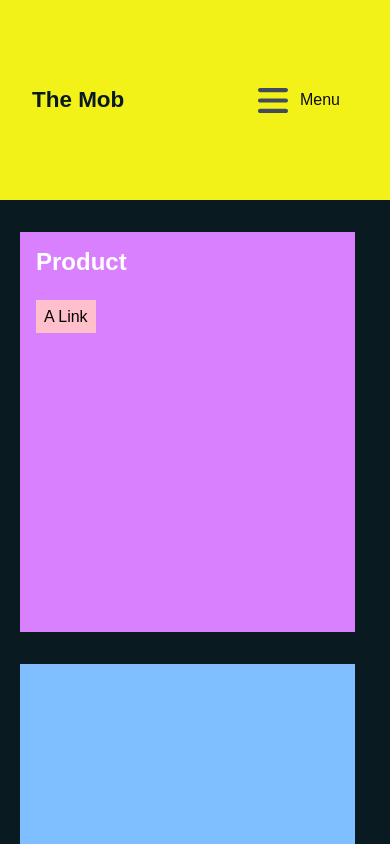
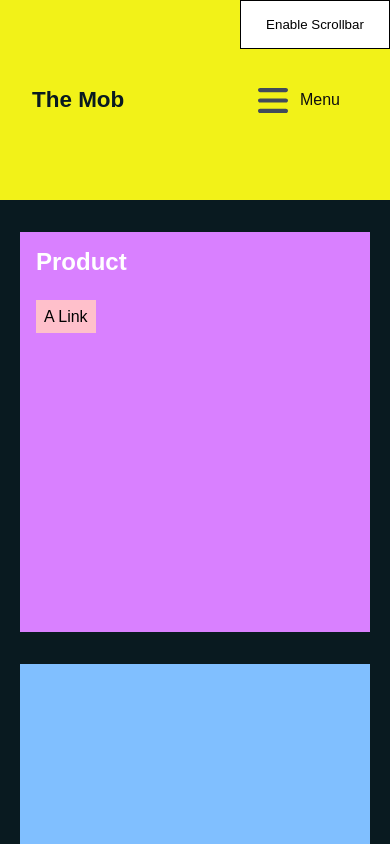
Before and after one commit to siramsay/basic-mobile-menu, a plain HTML site: page index.html in a window 390 px wide. Shown: the top 844 px of the page. Drawn offline with Linux system fonts and the light colour scheme.

Commit message:
Add JS, HTML button, CSS

```diff
--- a/action.js
+++ b/action.js
@@ -17,3 +17,42 @@ menuToggle.addEventListener('click', function () {
     body.classList.add("mobile-menu-active");
   }
 })
+
+
+
+// Get the HTML element and toggle button
+const htmlElement = document.documentElement;
+const scrollbarToggle = document.getElementById('scrollbarToggle');
+
+// Check if the scrollbar-gutter is currently enabled
+function isScrollbarGutterEnabled() {
+  return htmlElement.classList.contains('scrollbar-gutter-stable');
+}
+
+console.log(htmlElement);
+console.log(scrollbarToggle);
+
+
+// Toggle the scrollbar-gutter class
+function toggleScrollbarGutter() {
+  console.log('toggle');
+  if (isScrollbarGutterEnabled()) {
+    htmlElement.classList.remove('scrollbar-gutter-stable');
+    scrollbarToggle.textContent = 'Enable Scrollbar';
+  } else {
+    htmlElement.classList.add('scrollbar-gutter-stable');
+    scrollbarToggle.textContent = 'Disable Scrollbar';
+  }
+}
+
+// Add event listener to the toggle button
+scrollbarToggle.addEventListener('click', toggleScrollbarGutter);
+
+// Initialize the button text based on current state
+window.addEventListener('load', function() {
+  if (isScrollbarGutterEnabled()) {
+    scrollbarToggle.textContent = 'Disable Scrollbar';
+  } else {
+    scrollbarToggle.textContent = 'Enable Scrollbar';
+  }
+});
--- a/index.html
+++ b/index.html
@@ -12,6 +12,7 @@
 
 <header id="header">
   <h3>The Mob</h3>
+  <button class="scroll-bar-toggle" id="scrollbarToggle">Toggle Scrollbar</button>
   <button class="mobile-menu-toggle">
     Menu
   </button>
--- a/style.css
+++ b/style.css
@@ -11,7 +11,24 @@ html {
   -webkit-box-sizing: border-box;
   -moz-box-sizing: border-box;
   box-sizing: border-box;
+  /*scrollbar-gutter: stable;*/
+}
+
+/* Add the scrollbar-gutter-stable class to enable the property */
+html.scrollbar-gutter-stable {
   scrollbar-gutter: stable;
+}
+
+#scrollbarToggle {
+  position: fixed;
+  top: 0;
+  right: 0;
+  padding: 1rem;
+  background-color: #ffffff;
+  border: 1px solid #000000;
+  cursor: pointer;
+  z-index: 1000;
+  width: 150px;
 }
 
 *,
```
